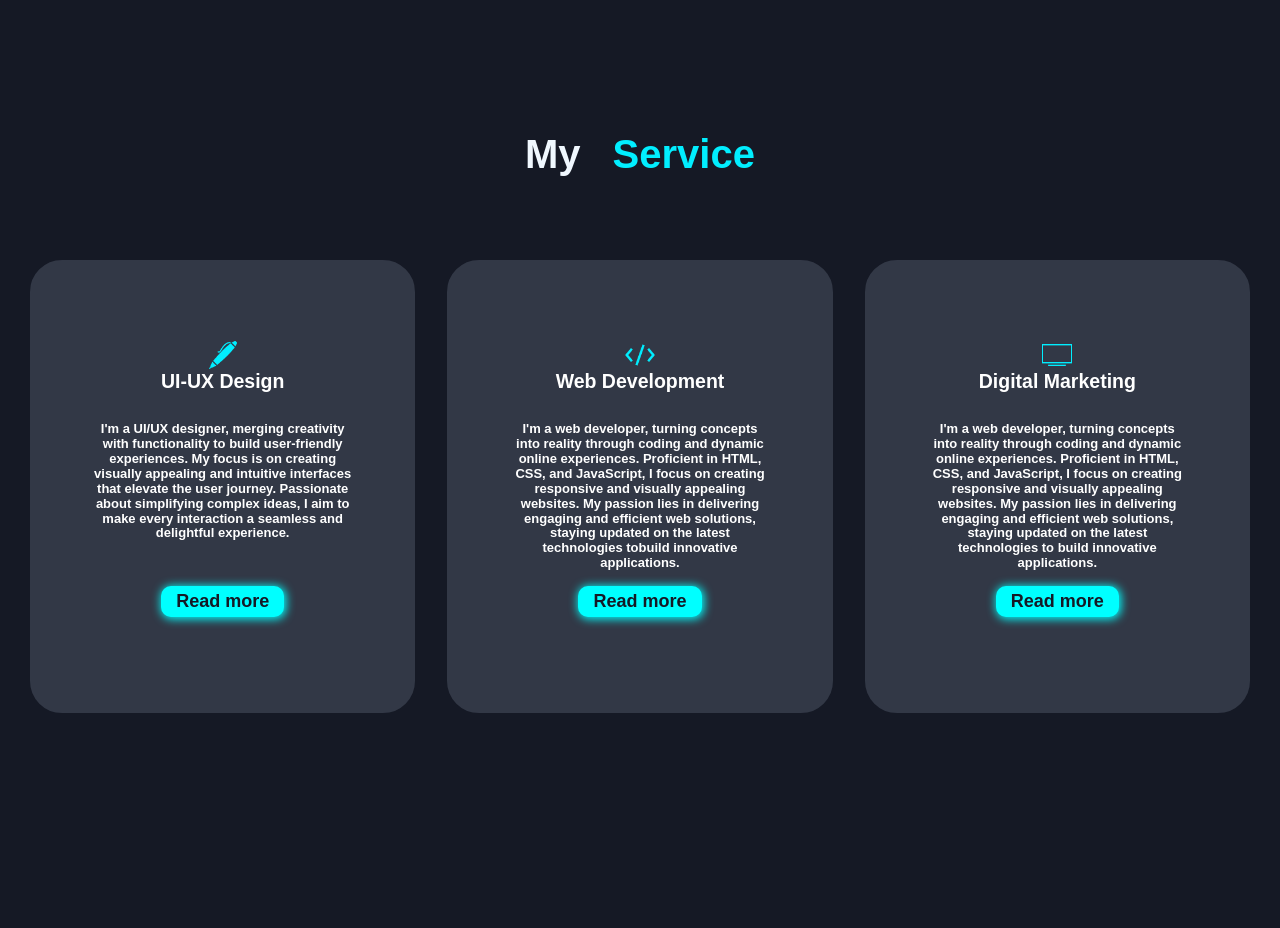
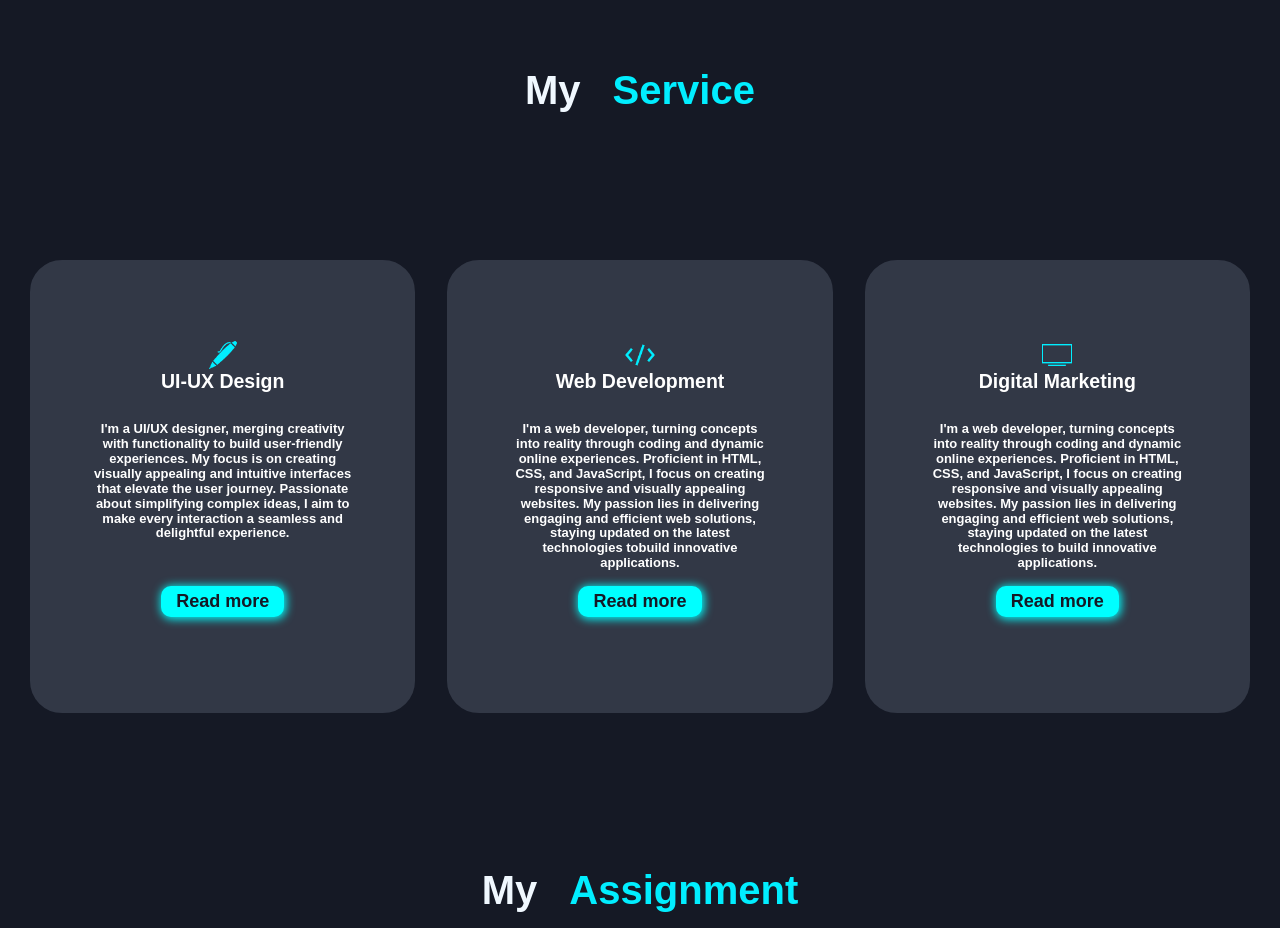
Before and after one commit to RandikaEdirisooriya/StructureOfMyprofile, a plain HTML site: page index.html in a window 1280 px wide. Shown: the part 2360-3288 px from the top of the page. Drawn offline with nearby package versions, Linux system fonts and the light colour scheme.

Commit message:
Assignment

```diff
--- a/index.html
+++ b/index.html
@@ -154,8 +154,11 @@
 </section>
 <!--my service-->
 <section class="Service" id="Service">
+    <div data-aos="fade-up"
+         data-aos-anchor-placement="center-center">
+        <h1 class="EducationHead">My <span class="me">Service</span></h1>
+    </div>
 
-    <h1 class="EducationHead">My <span class="me">Service</span></h1>
 
     <div class="Service-Container">
 
@@ -214,9 +217,12 @@
 
 </section>
 <section class="Assignment" id="Assignment">
+    <div data-aos="fade-up"
+         data-aos-anchor-placement="center-center">
+        <h1 class="EducationHead">My <span class="me">Assignment</span></h1>
+    </div>
 
 
-    <h1 class="EducationHead">My <span class="me">Assignment</span></h1>
 
 <div class="Assignment-Container">
     <div class="Assignment-Box">
@@ -299,7 +305,7 @@
     <br>
 
         <button class="btn">
-            <a href="assets/Assign/Assignment06.html">view</a>          </button>
+            <a href="">view</a>          </button>
     </div>
     <div class="Assignment-Box">
         <h2>Assignment 07</h2>
```
